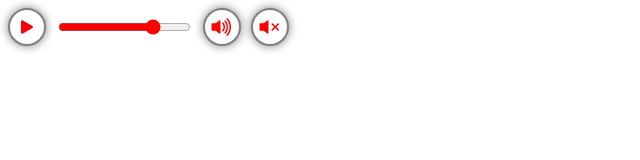
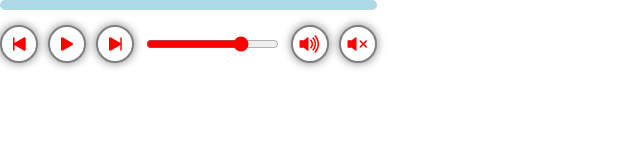
Before and after one commit to mjhandy/radio-player, a website: page index.html in a window 1280 px wide. Shown: the whole page, without its empty margins (0-640 px from the left). Drawn offline with nearby package versions, Linux system fonts and the light colour scheme; files that its build step writes are made by us from their sources.

Commit message:
Base structure updates

```diff
--- a/index.html
+++ b/index.html
@@ -8,9 +8,18 @@
 
 <body>
   <div id="audioPlayer" class="audio">
+    <div class="audio-progressBar">
+
+    </div>
     <div class="audio-controls">
+      <button class="btn btn-back" type="button">
+        <i class="bi bi-skip-start-fill"></i>
+      </button>
       <button class="btn btn-playPause" type="button">
         <i class="bi bi-play-fill"></i>
+      </button>
+      <button class="btn btn-next" type="button">
+        <i class="bi bi-skip-end-fill"></i>
       </button>
       <input type="range" id="volumeBar" min="0" max="1" step="0.01" value="0.75" class="volumeBar">
       <button class="btn btn-mute" type="button">
--- a/scss/_audioPlayer.scss
+++ b/scss/_audioPlayer.scss
@@ -1,5 +1,14 @@
-#audioPlayer {
   .audio {
+    display: flex;
+    flex-flow: column;
+    width: fit-content;
+    gap: 15px;
+    &-progressBar{
+      background-color: lightblue;
+      border-radius: 20px;
+      width: 100%;
+      height: 10px;
+    }
     &-controls {
       display: flex;
       flex-flow: row;
@@ -10,6 +19,7 @@
         border: var(--border) solid 2px;
         color: var(--red);
         accent-color: var(--red);
+
       }
     }
 
@@ -27,4 +37,3 @@
 
     &-playPause {}
   }
-}
--- a/scss/_root.scss
+++ b/scss/_root.scss
@@ -1,10 +1,14 @@
+@use 'sass:color';
+
 /* Colours */
 $black: #000;
 $white: #fff;
 $red: rgb(255, 0, 0);
-$border: lighten($black, 50%);
+// $border: lighten($black, 50%);
+$border: color.scale($black, $lightness: 50%);
 $btnBG : $white;
-$shadow: lighten($black, 50%);
+// $shadow: lighten($black, 50%);
+$shadow: color.scale($black, $lightness: 50%);
 
 :root{
   // colours
--- a/scss/main.scss
+++ b/scss/main.scss
@@ -1,4 +1,7 @@
-
-
 @use 'root';
 @use 'audioPlayer';
+
+body{
+  margin: 0;
+  padding: 0;
+}
```
